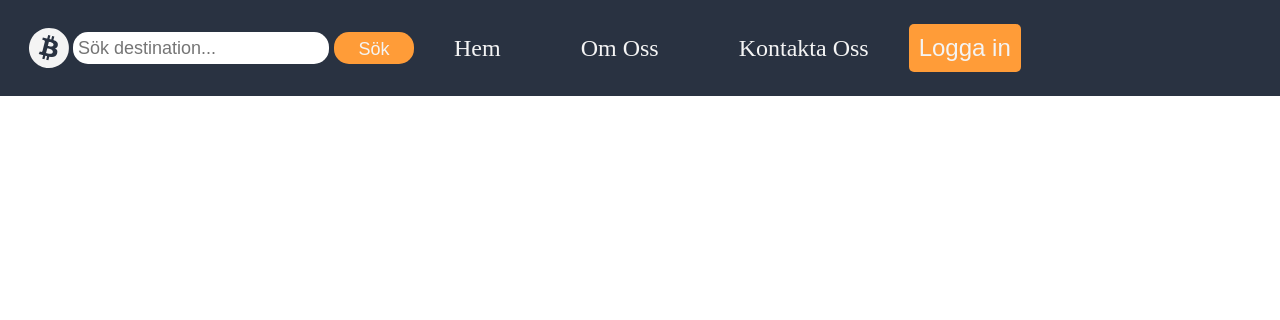
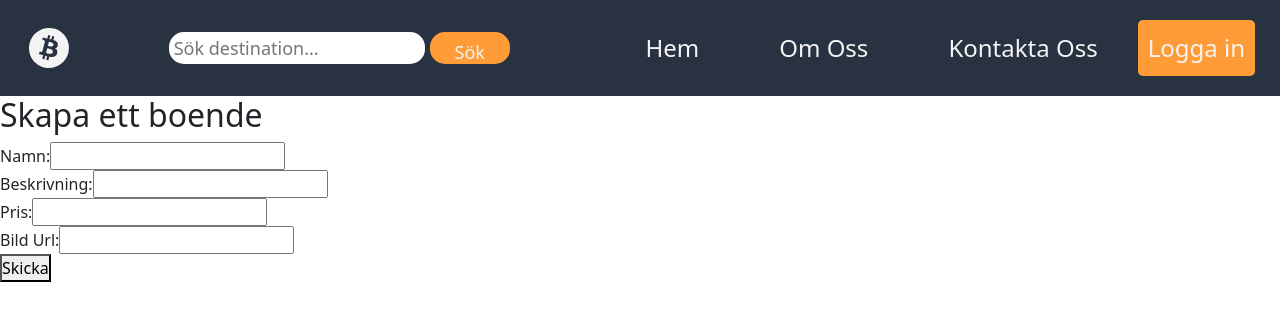
Before and after one commit to jeslaa/Oldbnb, a React (Vite) app: page /ProductForm in a window 1280 px wide. Shown: the top 320 px of the page. Built offline with nearby package versions, Linux system fonts and the light colour scheme.

Commit message:
Fetch and post has been added

```diff
--- a/package.json
+++ b/package.json
@@ -12,6 +12,7 @@
     "d": "nodemon src/app.mjs"
   },
   "dependencies": {
+    "axios": "^1.6.0",
     "bootstrap": "^5.3.2",
     "cors": "^2.8.5",
     "express": "^4.18.2",
--- a/src/App.tsx
+++ b/src/App.tsx
@@ -4,6 +4,7 @@ import AboutUs from './pages/AboutUs'
 import ContactUs from './pages/ContactUs'
 import Login from './pages/Login'
 import Navbar from './components/navbar/Navbar'
+import ProductForm from './components/productform/ProductForm'
 
 type Props = {}
 
@@ -18,6 +19,7 @@ const App = (props: Props) => {
         <Route path='/' element={<Home />}/>
         <Route path='/AboutUs' element={<AboutUs />}/>
         <Route path='/ContactUs' element={<ContactUs />}/>
+        <Route path='ProductForm' element={<ProductForm/>}/>
         <Route path='/Login' element={<Login />}/>
       </Routes>
     </BrowserRouter>
--- a/src/Utils/products.scss
+++ /dev/null
@@ -1,30 +0,0 @@
-.container{
-    width: 100%;
-    display: flex;
-    align-items: center;
-    justify-content: space-between;
-    .details-btn{
-        background-color:#374151;
-        padding: 12px;
-        border-style: none;
-    }
-
-    a{
-        color: #ffff;
-        text-decoration: none;
-
-    }
-
-    .details-btn:hover{
-        background-color:#446491;
-    }
-}
-
-.card{
-    background-color: #BFBFBF;
-    margin-left: 10px;
-
-    .card-text{
-
-    }
-}
--- /dev/null
+++ b/src/components/product/Product.tsx
@@ -0,0 +1,46 @@
+import React from 'react';
+import { Link } from 'react-router-dom';
+import './products.scss'
+
+interface ProductProps {
+  product: Product;
+}
+
+interface Product {
+  creationDate: string | number | Date;
+  productName: string;
+  description: string;
+  price: number;
+  imageUrl: string;
+}
+
+const Product: React.FC<ProductProps> = ({ product }) => {
+
+    const imageMaxHeight = '400px'
+
+  return (
+    <div className="col-md-4 section-container">
+            <div className="card">
+              <img
+                src={
+                  product.imageUrl}
+                className="card-img-top"
+                alt="Product Image"
+                style={{ maxHeight: imageMaxHeight }}
+              />
+              <div className="card-body">
+                <h5 className="card-title">{product.productName}</h5>
+                <p className="card-text">{product.description}</p>
+                <div className="container">
+                  <h4 className="card-text">Pris: {product.price}kr</h4>
+                  <button className="details-btn">
+                    <Link to="/">Detaljer</Link>
+                  </button>
+                </div>
+              </div>
+            </div>
+          </div>
+  );
+};
+
+export default Product;
--- /dev/null
+++ b/src/components/product/products.scss
@@ -0,0 +1,31 @@
+        .container {
+            width: 100%;
+            display: flex;
+            align-items: center;
+            justify-content: space-between;
+
+            .details-btn {
+                background-color: #374151;
+                padding: 12px;
+                border-style: none;
+            }
+
+            a {
+                color: #ffff;
+                text-decoration: none;
+
+            }
+
+            .details-btn:hover {
+                background-color: #446491;
+            }
+
+        }
+
+        .card-body {
+            background-color: #BFBFBF;
+        }
+
+    .card{
+        margin-top: 10px;
+    }
--- /dev/null
+++ b/src/components/productform/ProductForm.tsx
@@ -0,0 +1,70 @@
+import { useState } from 'react'
+import axios from "axios"
+import './ProductForm.scss'
+import { useNavigate } from 'react-router-dom';
+
+interface Product {
+    creationDate: string | number | Date;
+    productName: string;
+    description: string;
+    price: number;
+    imageUrl: string;
+  }
+
+const ProductForm = () => {
+
+    const [name, setName] = useState('')
+    const [description, setDescription] = useState('')
+    const [price, setPrice] = useState('')
+    const [image, setImage] = useState('')
+    const navigate = useNavigate()
+
+    const saveProduct = async(e : any) => {
+        e.preventDefault()
+
+        if(name === "" || description === "" || price === "" || image === ""){
+            alert('Var vänlig och fyll i allt i formuläret')
+        }
+
+        try {
+            await axios.post("http://localhost:3000/api/products/", {productName: name, description: description, price: price, imageUrl: image})
+            navigate("/")
+        } catch (error) {
+            console.log(error)
+        }
+    }
+
+  return (
+    <div className='form'>
+        <h2 className=''>
+        Skapa ett boende
+        </h2>
+        <form onSubmit={saveProduct}>
+        <div className='form-container'>
+            <div className='label-input'>
+                <label typeof='text'>Namn: </label>
+                <input type="text" value={name} onChange={(e) => setName(e.target.value)}/>
+            </div>
+            <div className='label-input'>
+                <label typeof='text'>Beskrivning: </label>
+                <input type="text" value={description} onChange={(e) => setDescription(e.target.value)}/>
+            </div>
+            <div className='label-input'>
+                <label typeof='text'>Pris: </label>
+                <input type="number" value={price} onChange={(e) => setPrice(e.target.value)}/>
+            </div>
+            <div className='label-input'>
+                <label typeof='text'>Bild Url: </label>
+                <input type="text" value={image} onChange={(e) => setImage(e.target.value)}/>
+            </div>
+            <div className='submit'>
+                <button className='submit-btn'>Skicka</button>
+            </div>
+        </div>
+        </form>
+
+    </div>
+  )
+}
+
+export default ProductForm
--- /dev/null
+++ b/src/pages/Home.scss
@@ -0,0 +1,18 @@
+.product-form{
+    margin-top: 5px;
+    margin-right: 15px;
+    padding: 6px;
+    float: right;
+    background-color: #24b439;
+    cursor: pointer;
+
+    a{
+        color: #ffff;
+        text-decoration: none;
+
+    }
+}
+
+.product-form:hover{
+    background-color:#1b8d2c;
+}
--- a/src/pages/Home.tsx
+++ b/src/pages/Home.tsx
@@ -1,16 +1,51 @@
-import React from 'react'
-// import Products from '../Utils/Products'
+import { useState, useEffect } from "react";
+import axios from "axios";
+import { Link } from "react-router-dom";
+import Products from "../components/product/Product";
+import './Home.scss'
+import 'bootstrap/dist/css/bootstrap.min.css';
+
+interface Product {
+  creationDate: string | number | Date;
+  productName: string;
+  description: string;
+  price: number;
+  imageUrl: string;
+}
 
 const Home = () => {
-  return (
-
-    <>
-    {/* <Products/> */}
-
-    </>
+  const [products, setProducts] = useState<Product[]>([]);
+  const [isLoading, setIsLoading] = useState(false);
 
 
-  )
-}
 
-export default Home
+  const getProducts = async () => {
+    try {
+      setIsLoading(true);
+      const response = await axios.get("http://localhost:3000/api/products/");
+      console.log(response.data);
+      setProducts(response.data);
+      setIsLoading(false)
+    } catch (error) {
+      console.log(error);
+    }
+  };
+
+  useEffect(() => {
+    getProducts();
+  }, []);
+
+  return (
+    <div>
+      <button className="product-form"><Link to='/ProductForm'>Skapa Boende</Link></button>
+      <h2>Fetched Data</h2>
+      <div className="row">
+        {products.map((product, index) => (
+          <Products key={index} product={product}/>
+        ))}
+      </div>
+    </div>
+  );
+};
+
+export default Home;
```
Also changed, not shown: src/Utils/Products.tsx (deleted, +0 -71 lines), src/components/productdetails/ProductDetails.tsx (added), src/components/productform/ProductForm.scss (added), 1 other file (tests, documents, lock files or other folders).
